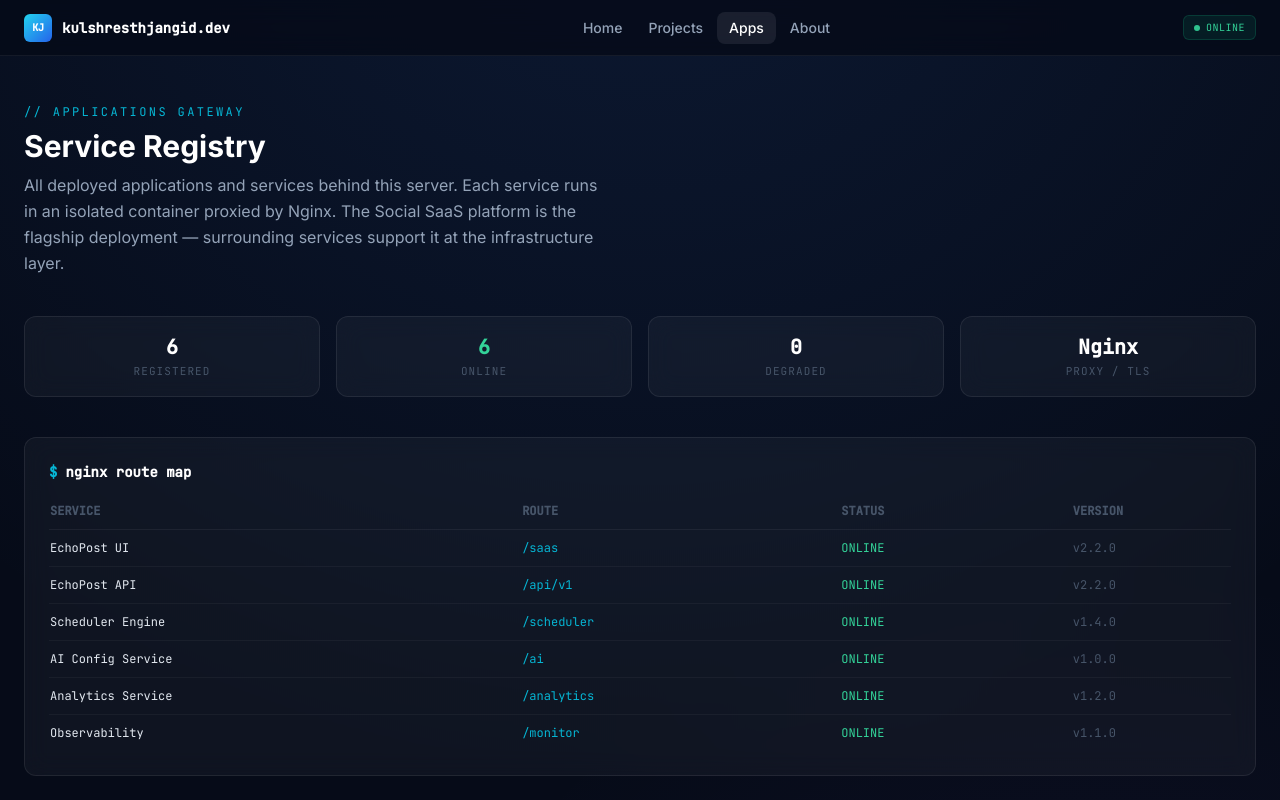
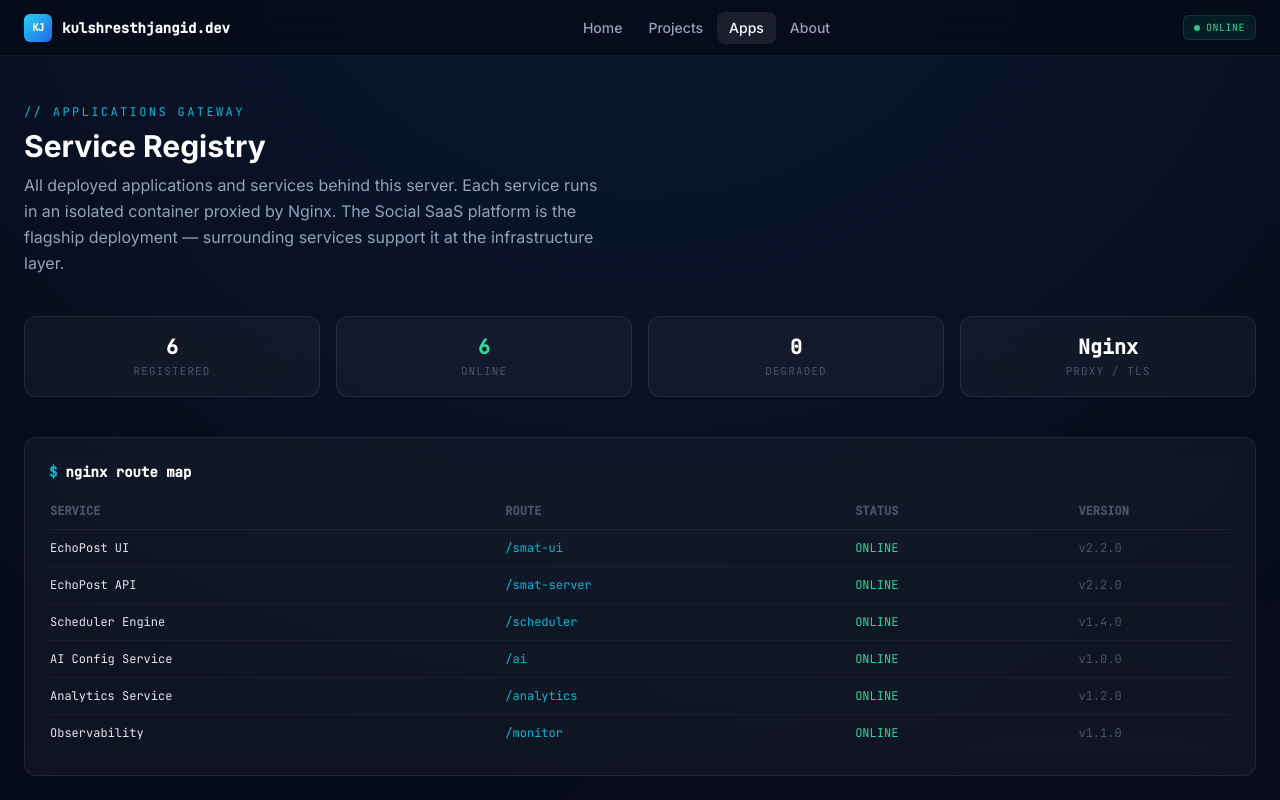
Before and after one commit to KulshresthJangid/tic-tac-toe, a React (Vite) app: page /apps in a window 1280 px wide. Shown: the top 800 px of the page. Built offline with nearby package versions, Linux system fonts and the light colour scheme.

Commit message:
added proper entry poitns for the apcpliatins

```diff
--- a/src/data/apps.ts
+++ b/src/data/apps.ts
@@ -6,7 +6,8 @@ export const appServices: AppService[] = [
     name: 'EchoPost UI',
     description:
       'Next.js frontend for the EchoPost Marketing Operating System. Onboarding wizard, Bucket management, Source ingestion, Insights browser, Post editor, Scheduling calendar, Analytics dashboards, and AI provider config.',
-    route: '/saas',
+    route: '/smat-ui',
+    externalUrl: '/smat-ui',
     status: 'ONLINE',
     version: '2.2.0',
     tags: ['Next.js', 'TypeScript', 'Multi-tenant'],
@@ -16,7 +17,8 @@ export const appServices: AppService[] = [
     name: 'EchoPost API',
     description:
       'Core Spring Boot backend (/smat-server). Auth + Org + RBAC, content ingestion pipeline, AI processing layer, post generation engine, scheduling system, RabbitMQ execution workers, and platform integrations.',
-    route: '/api/v1',
+    route: '/smat-server',
+    externalUrl: '/smat-server',
     status: 'ONLINE',
     version: '2.2.0',
     tags: ['Spring Boot', 'JWT', 'RabbitMQ'],
```
